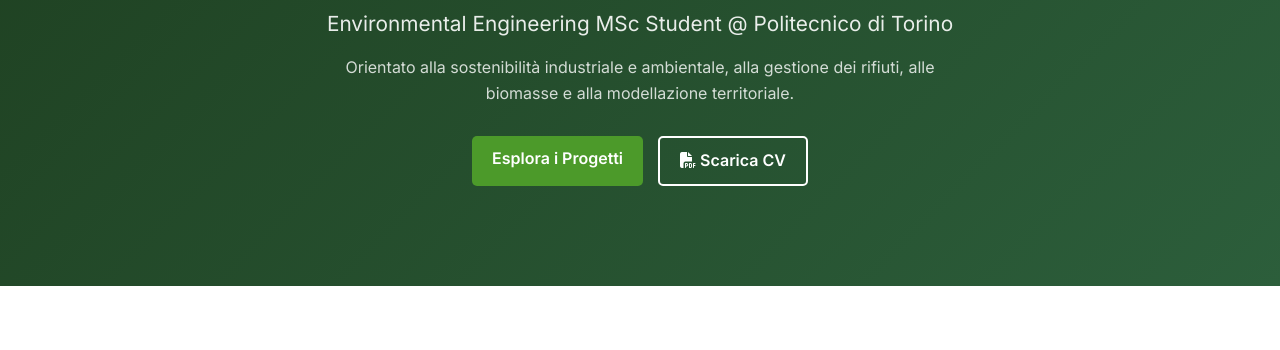
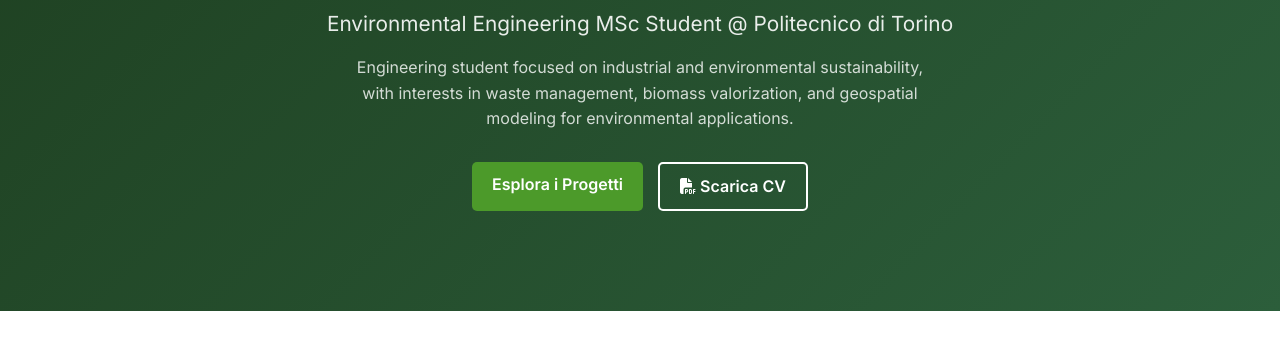
Before and after one commit to carloscimeca/carloscimeca.github.io, a plain HTML site: page index.html in a window 1280 px wide. Shown: the part 240-590 px from the top of the page. Drawn offline with Linux system fonts and the light colour scheme.

Commit message:
Update index.html

```diff
--- a/index.html
+++ b/index.html
@@ -31,7 +31,7 @@
         <div class="container hero-content">
             <h1>Carlo Scimeca</h1>
             <p class="subtitle">Environmental Engineering MSc Student @ Politecnico di Torino</p>
-            <p class="hero-desc">Orientato alla sostenibilità industriale e ambientale, alla gestione dei rifiuti, alle biomasse e alla modellazione territoriale.</p>
+            <p class="hero-desc">Engineering student focused on industrial and environmental sustainability, with interests in waste management, biomass valorization, and geospatial modeling for environmental applications.</p>
             <div class="hero-buttons">
                 <a href="#projects" class="btn primary">Esplora i Progetti</a>
                 <a href="Documents/CV.pdf" class="btn secondary" target="_blank"><i class="fas fa-file-pdf"></i> Scarica CV</a>
```
